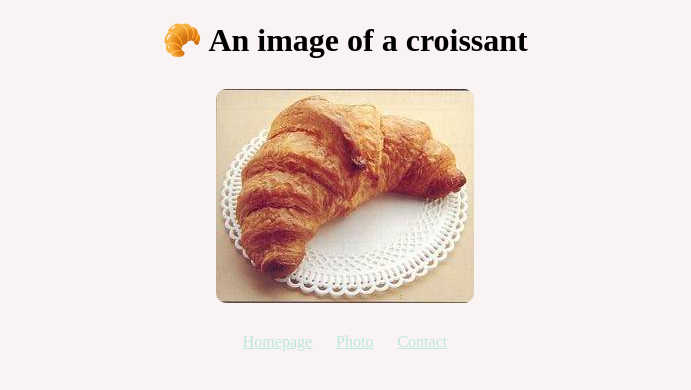
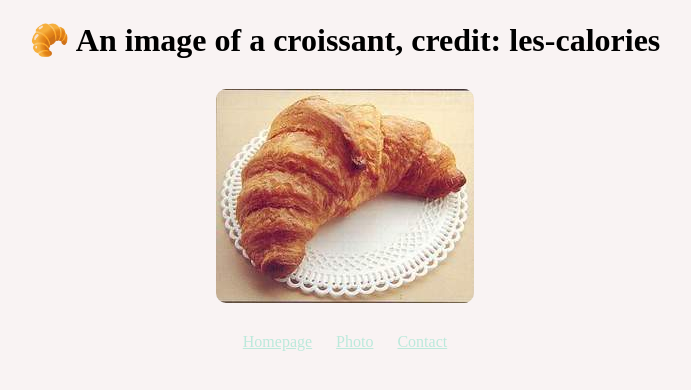
Before and after one commit to elenilearnscode/multiple-pages, a plain HTML site: page photo.html in a window 1280 px wide. Shown: the whole page, without its empty margins (295-986 px from the left). Drawn offline with Linux system fonts and the light colour scheme.

Commit message:
Broke the page and then fixed it.
Broke the page and then fixed it.

```diff
--- a/photo.html
+++ b/photo.html
@@ -12,7 +12,7 @@
 </head>
 
 <body>
-	<h1>🥐 An image of a croissant</h1>
+	<h1>🥐 An image of a croissant, credit: les-calories </h1>
 	<img src="/images/croissant.jpg" alt="Homemade croissant" class="croissant-photo" />
 	<footer>
 		<a href="/" title="Home"> Homepage</a>
```
